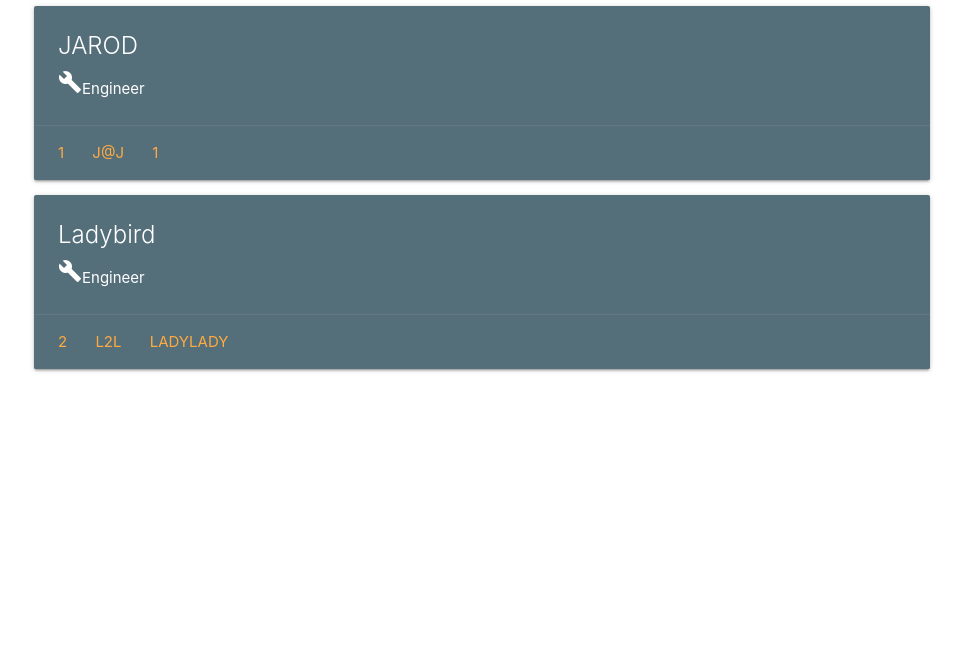
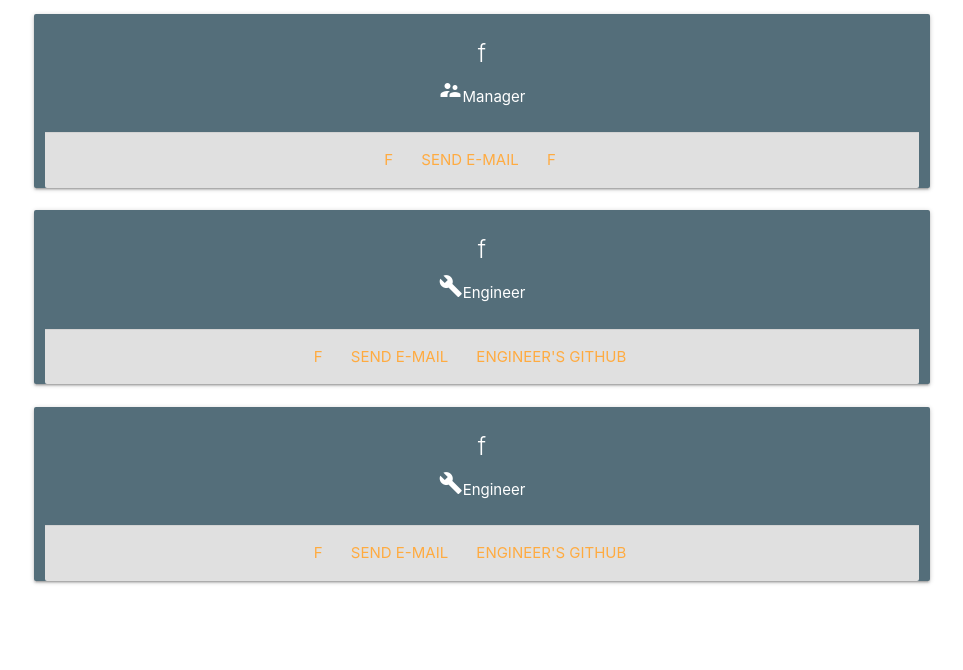
Before and after one commit to jadavis30/team-profile-generator, a website: page index.html in a window 1280 px wide. Shown: the part 130-800 px from the top of the page, without its empty margins (158-1121 px from the left). Drawn offline with nearby package versions, Linux system fonts and the light colour scheme.

Commit message:
materialize css grid and colors

```diff
--- a/index.html
+++ b/index.html
@@ -1,21 +1,34 @@
-<html><head><link href="https://fonts.googleapis.com/icon?family=Material+Icons" rel="stylesheet"/><link rel="stylesheet" href="https://cdnjs.cloudflare.com/ajax/libs/materialize/1.0.0/css/materialize.min.css"><meta name="viewport" content="width=device-width, initial-scale=1.0"/></head><body><header class="container"><h1>My Team</h1></header><div id="dynamic" class="container"><div class="card blue-grey darken-1">
-           <div class="card-content white-text">
-               <span class="card-title">JAROD</span>
+<html><head><link href="https://fonts.googleapis.com/icon?family=Material+Icons" rel="stylesheet"/><link rel="stylesheet" href="https://cdnjs.cloudflare.com/ajax/libs/materialize/1.0.0/css/materialize.min.css"><meta name="viewport" content="width=device-width, initial-scale=1.0"/></head><body><header class="container"><h1 class="center orange accent-2 white-text">My Team</h1></header><div id="dynamic" class="container"><div class="row">
+        <div class="card blue-grey darken-1 col s12">
+            <div class="card-content white-text center">
+                <span class="card-title center">f</span>
+                <span><i class="material-icons">supervisor_account</i>Manager</span>
+            </div>
+            <div class="card-action grey lighten-2 center">
+                <a href="#">f</a>
+                <a href="mailto: f">Send E-mail</a>
+                <a href="#">f</a>
+            </div>
+        </div>
+        <div class="card blue-grey darken-1 col s12">
+            <div class="card-content white-text center">
+                <span class="card-title center">f</span>
                 <span><i class="material-icons">build</i>Engineer</span>
             </div>
-           <div class="card-action">
-               <a href="#">1</a>
-               <a href="#">j@j</a>
-               <a href="#">1</a>
+            <div class="card-action grey lighten-2 center">
+                <a href="#">f</a>
+                <a href="mailto: f">Send E-mail</a>
+                <a href="https://github.com/f">Engineer's GitHub</a>
             </div>
-       </div><div class="card blue-grey darken-1">
-           <div class="card-content white-text">
-               <span class="card-title">Ladybird</span>
+        </div>
+        <div class="card blue-grey darken-1 col s12">
+            <div class="card-content white-text center">
+                <span class="card-title center">f</span>
                 <span><i class="material-icons">build</i>Engineer</span>
             </div>
-           <div class="card-action">
-               <a href="#">2</a>
-               <a href="#">L2L</a>
-               <a href="#">ladylady</a>
+            <div class="card-action grey lighten-2 center">
+                <a href="#">f</a>
+                <a href="mailto: f">Send E-mail</a>
+                <a href="https://github.com/f">Engineer's GitHub</a>
             </div>
         </div></div><script src="https://cdnjs.cloudflare.com/ajax/libs/materialize/1.0.0/js/materialize.min.js"></script></body><html>
```
Also changed, not shown: lib/generateHTML.js (+20 -19 lines). Lines whose indentation alone changed are shown as unchanged.
